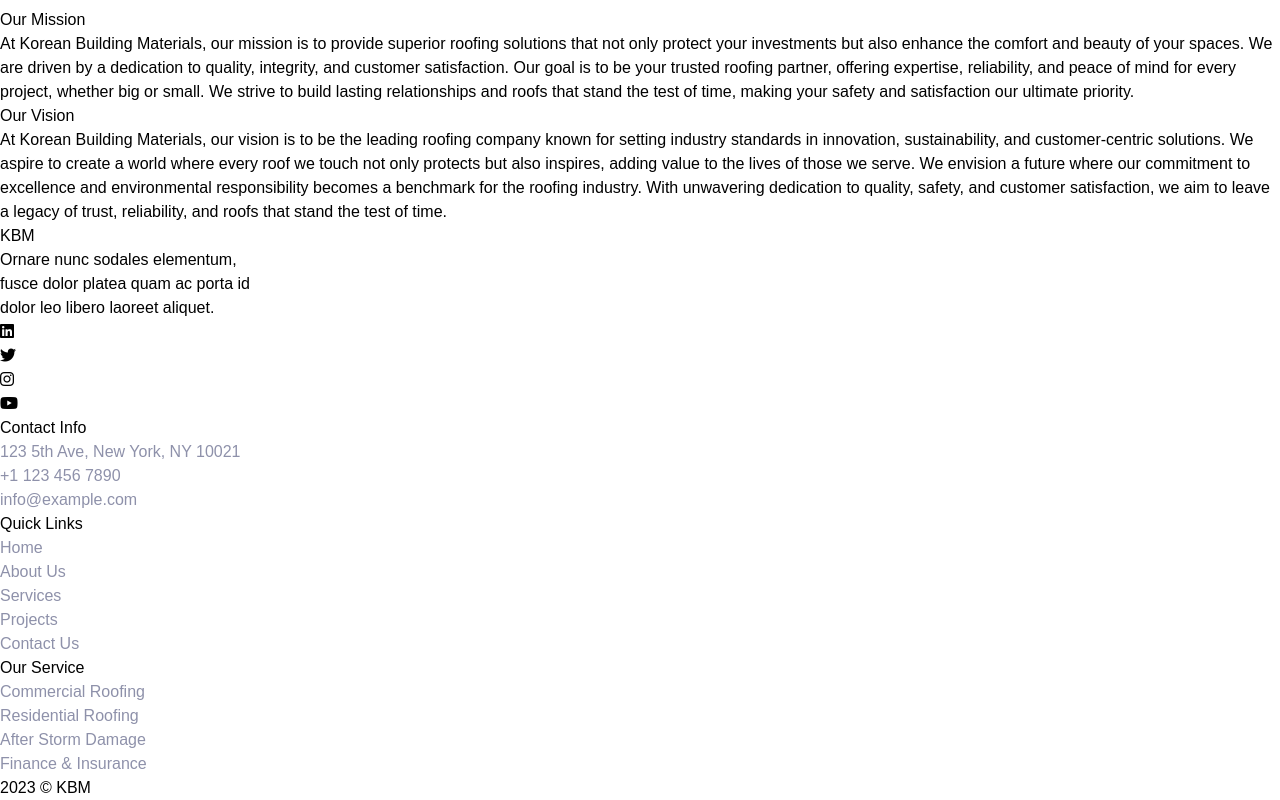
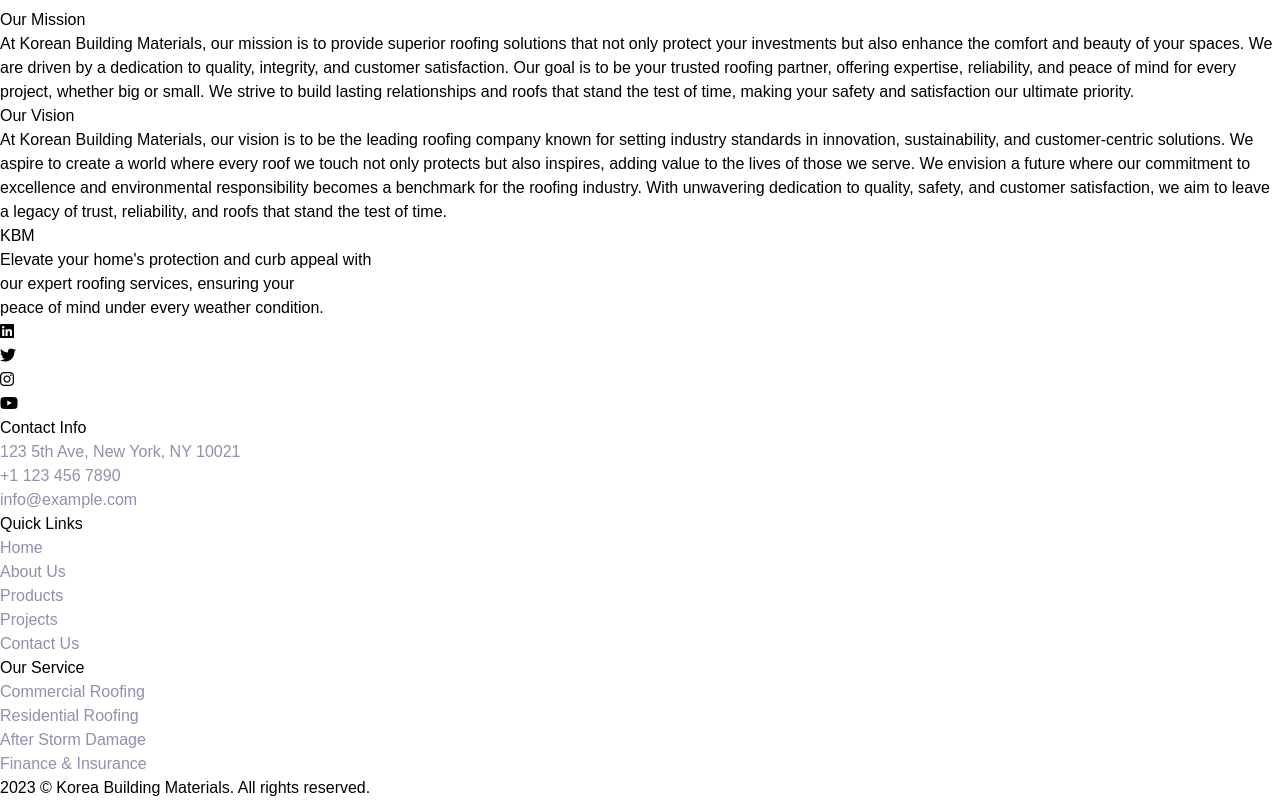
Before and after one commit to ismoil27/kbm-project, a React (Vite) app: page /about-us in a window 1280 px wide. Shown: the part 3304-4104 px from the top of the page. Built offline with nearby package versions, Linux system fonts and the light colour scheme; grey boxes are pictures that could not be loaded; what @material-tailwind/react would draw is missing.

Commit message:
fix: fixing texts

```diff
--- a/src/pages/home.jsx
+++ b/src/pages/home.jsx
@@ -99,8 +99,8 @@ export function Home() {
             Transforming commercial roofs into assets of durability and
             dependability, one project at a time.
           </p>
-          <p className="z-10 mt-10 w-full cursor-pointer text-xl text-white">
-            Learn More
+          <p className="z-10 mt-10 w-full cursor-pointer text-xl text-white hover:underline">
+            <a href="/products/urenthane-panel">Learn More</a>
           </p>
           <div className="overlay_background"></div>
         </div>
@@ -119,8 +119,8 @@ export function Home() {
             Elevating residential roofs with skill, precision, and care,
             enhancing the safety and comfort of your home.
           </p>
-          <p className="z-10 mt-10 w-full cursor-pointer text-xl text-white">
-            Learn More
+          <p className="z-10 mt-10 w-full cursor-pointer text-xl text-white hover:underline">
+            <a href="/products/urenthane-panel">Learn More</a>
           </p>
           <div className="overlay_background"></div>
         </div>
@@ -138,8 +138,8 @@ export function Home() {
             Restoring storm-damaged roofs to their former glory, ensuring safety
             and peace of mind for homeowners.
           </p>
-          <p className="z-10 mt-10 w-full cursor-pointer text-xl text-white">
-            Learn More
+          <p className="z-10 mt-10 w-full cursor-pointer text-xl text-white hover:underline">
+            <a href="/products/urenthane-panel">Learn More</a>
           </p>
           <div className="overlay_background"></div>
         </div>
@@ -157,8 +157,8 @@ export function Home() {
             Empowering your roofing dreams with flexible financing options for a
             secure and worry-free investment
           </p>
-          <p className="z-10 mt-10 w-full cursor-pointer text-xl text-white">
-            Learn More
+          <p className="z-10 mt-10 w-full cursor-pointer text-xl text-white hover:underline">
+            <a href="/products/urenthane-panel">Learn More</a>
           </p>
           <div className="overlay_background"></div>
         </div>
--- a/src/widgets/layout/footer.jsx
+++ b/src/widgets/layout/footer.jsx
@@ -17,9 +17,10 @@ export function Footer({ socials }) {
               <p className="text-5xl text-white">KBM</p>
             </Typography>
             <Typography className="font-normal text-blue-gray-500">
-              Ornare nunc sodales elementum, <br /> fusce dolor platea quam ac
-              porta id <br />
-              dolor leo libero laoreet aliquet.
+              Elevate your home's protection and curb appeal with
+              <br />
+              our expert roofing services, ensuring your <br /> peace of mind
+              under every weather condition.
             </Typography>
             <div className="mx-auto mb-8 mt-6 flex justify-center gap-2 md:mb-0 lg:justify-start">
               {socials.map(({ color, name }) => (
@@ -41,19 +42,29 @@ export function Footer({ socials }) {
             <div className="mr-28">
               <p className="mb-3 text-xl font-bold text-white">Quick Links</p>
               <a href="">
-                <p className="text_color">Home</p>
+                <p className="text_color">
+                  <a href="/">Home</a>
+                </p>
               </a>
               <a href="">
-                <p className="text_color">About Us</p>
+                <p className="text_color">
+                  <a href="/about-us">About Us</a>
+                </p>
               </a>
               <a href="">
-                <p className="text_color">Services</p>
+                <p className="text_color">
+                  <a href="/products/urenthane-panel">Products</a>
+                </p>
               </a>
               <a href="">
-                <p className="text_color">Projects</p>
+                <p className="text_color">
+                  <a href="/projects">Projects</a>
+                </p>
               </a>
               <a href="">
-                <p className="text_color">Contact Us</p>
+                <p className="text_color">
+                  <a href="/contact">Contact Us</a>
+                </p>
               </a>
             </div>
             <div>
@@ -78,9 +89,9 @@ export function Footer({ socials }) {
           <div className=" w-full px-4 pl-16">
             <Typography
               variant="small"
-              className="font-normal text-blue-gray-500"
+              className="text-center font-normal text-blue-gray-500"
             >
-              2023 © KBM
+              2023 © Korea Building Materials. All rights reserved.
             </Typography>
           </div>
         </div>
```
